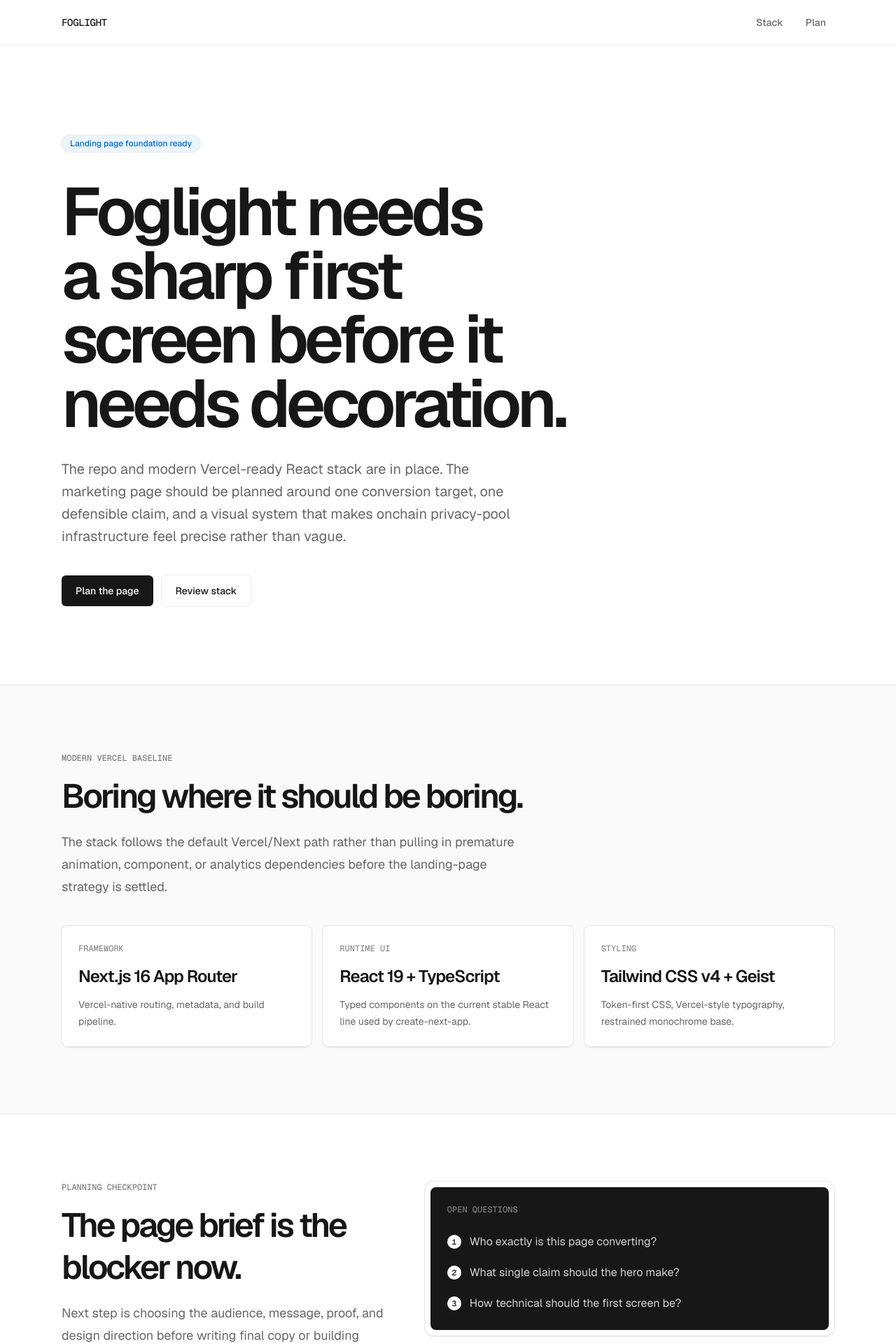
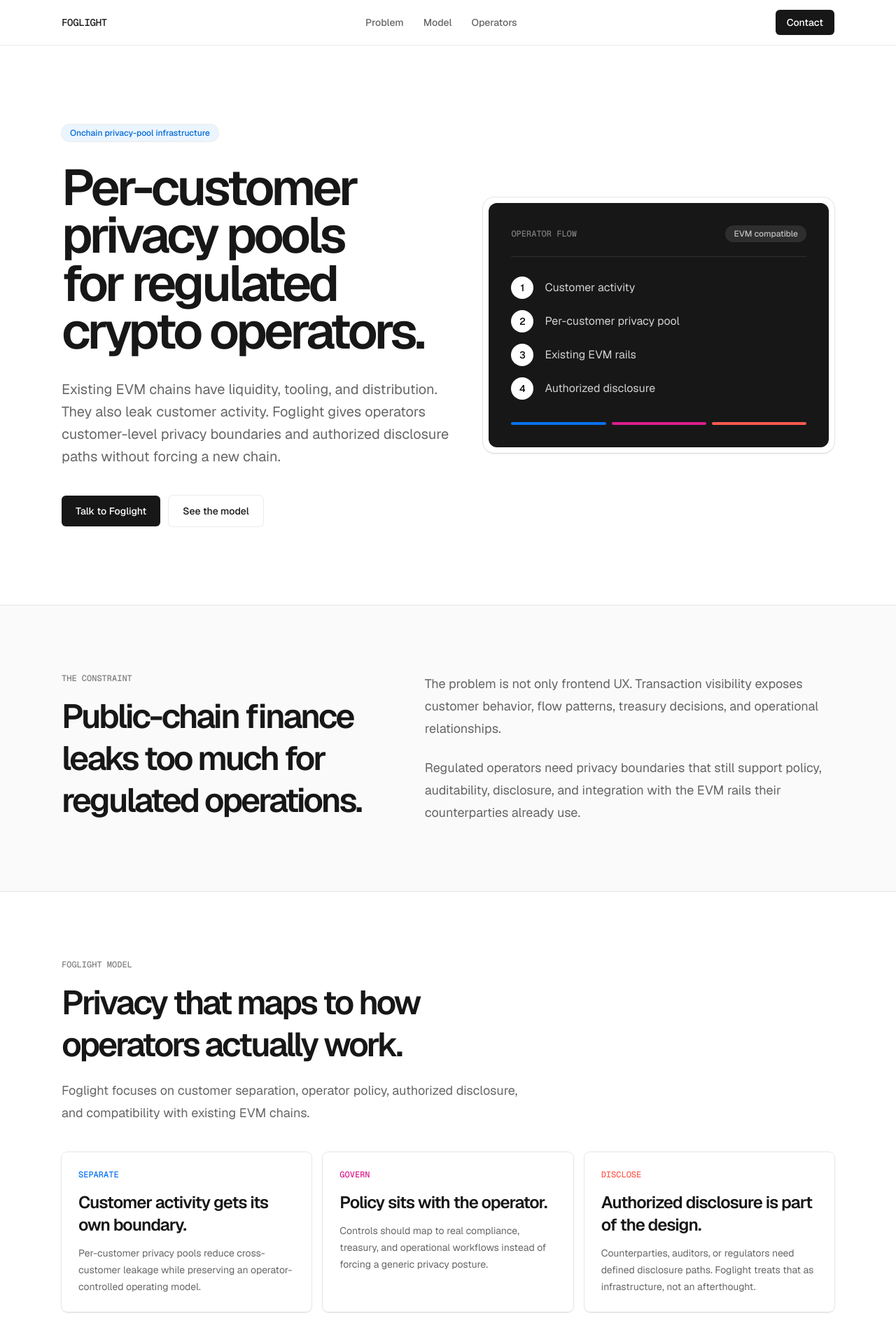
Before and after one commit to Bacon-labs/foglight-landing-page, a Next.js app: page / in a window 1280 px wide. Shown: the top 1920 px of the page at 70% size. Built offline with nearby package versions, Linux system fonts and the light colour scheme.

Commit message:
feat: build Foglight landing page

```diff
--- a/src/app/layout.tsx
+++ b/src/app/layout.tsx
@@ -15,8 +15,9 @@
 });
 
 export const metadata: Metadata = {
-  title: "Foglight",
-  description: "Foglight landing page.",
+  title: "Foglight | Per-customer privacy pools for regulated crypto operators",
+  description:
+    "Foglight builds onchain per-customer privacy-pool infrastructure for regulated crypto operators on existing EVM chains.",
 };
 
 export default function RootLayout({
--- a/src/app/page.tsx
+++ b/src/app/page.tsx
@@ -1,31 +1,49 @@
-const stack = [
+const modelSteps = [
   {
-    label: "Framework",
-    value: "Next.js 16 App Router",
-    note: "Vercel-native routing, metadata, and build pipeline.",
+    eyebrow: "Separate",
+    title: "Customer activity gets its own boundary.",
+    body: "Per-customer privacy pools reduce cross-customer leakage while preserving an operator-controlled operating model.",
+    accent: "text-[#0a72ef]",
   },
   {
-    label: "Runtime UI",
-    value: "React 19 + TypeScript",
-    note: "Typed components on the current stable React line used by create-next-app.",
+    eyebrow: "Govern",
+    title: "Policy sits with the operator.",
+    body: "Controls should map to real compliance, treasury, and operational workflows instead of forcing a generic privacy posture.",
+    accent: "text-[#de1d8d]",
   },
   {
-    label: "Styling",
-    value: "Tailwind CSS v4 + Geist",
-    note: "Token-first CSS, Vercel-style typography, restrained monochrome base.",
+    eyebrow: "Disclose",
+    title: "Authorized disclosure is part of the design.",
+    body: "Counterparties, auditors, or regulators need defined disclosure paths. Foglight treats that as infrastructure, not an afterthought.",
+    accent: "text-[#ff5b4f]",
   },
 ];
 
-const nextDecisions = [
-  "Who exactly is this page converting?",
-  "What single claim should the hero make?",
-  "How technical should the first screen be?",
+const operatorFits = [
+  "Exchanges and custodians that cannot broadcast customer behavior on public rails.",
+  "Stablecoin and payment operators that need private flows without leaving EVM distribution.",
+  "Institutional DeFi venues that need privacy boundaries compatible with operating controls.",
+  "Infrastructure partners building wallets, data, policy, or settlement surfaces for regulated users.",
+];
+
+const boundaries = [
+  "Existing EVM rails, not a new-chain detour.",
+  "Operator infrastructure, not a consumer wallet wrapper.",
+  "Controlled disclosure, not generic opacity.",
+  "Defensible product claims only, no fake compliance guarantees.",
+];
+
+const architecture = [
+  "Customer activity",
+  "Per-customer privacy pool",
+  "Existing EVM rails",
+  "Authorized disclosure",
 ];
 
 export default function Home() {
   return (
     <main className="min-h-screen bg-background text-foreground">
-      <nav className="sticky top-0 z-10 border-b border-black/[0.08] bg-white/85 backdrop-blur-xl">
+      <nav className="sticky top-0 z-20 border-b border-black/[0.08] bg-white/85 backdrop-blur-xl">
         <div className="mx-auto flex h-16 w-full max-w-6xl items-center justify-between px-6">
           <a
             href="#top"
@@ -34,101 +52,182 @@
           >
             Foglight
           </a>
-          <div className="flex items-center gap-2 text-sm font-medium text-black/60">
-            <a className="rounded-md px-3 py-2 transition hover:text-foreground" href="#stack">
-              Stack
+          <div className="hidden items-center gap-1 text-sm font-medium text-black/60 sm:flex">
+            <a className="rounded-md px-3 py-2 transition hover:text-foreground" href="#problem">
+              Problem
             </a>
-            <a className="rounded-md px-3 py-2 transition hover:text-foreground" href="#plan">
-              Plan
+            <a className="rounded-md px-3 py-2 transition hover:text-foreground" href="#model">
+              Model
+            </a>
+            <a className="rounded-md px-3 py-2 transition hover:text-foreground" href="#operators">
+              Operators
+            </a>
+          </div>
+          <a
+            href="https://x.com/FoglightPrivacy"
+            target="_blank"
+            rel="noreferrer"
+            className="inline-flex h-9 items-center justify-center rounded-md bg-foreground px-4 text-sm font-medium text-background transition hover:bg-black/80"
+          >
+            Contact
+          </a>
+        </div>
+      </nav>
+
+      <section id="top" className="mx-auto grid w-full max-w-6xl gap-12 px-6 pb-20 pt-20 sm:pb-28 sm:pt-28 lg:grid-cols-[1.05fr_0.95fr] lg:items-center">
+        <div>
+          <div className="inline-flex w-fit items-center rounded-full bg-[#ebf5ff] px-3 py-1 text-xs font-medium text-[#0068d6] shadow-[0_0_0_1px_rgba(0,0,0,0.08)]">
+            Onchain privacy-pool infrastructure
+          </div>
+          <h1 className="mt-8 max-w-4xl text-balance text-5xl font-semibold leading-[0.95] tracking-[-0.06em] sm:text-7xl">
+            Per-customer privacy pools for regulated crypto operators.
+          </h1>
+          <p className="mt-8 max-w-2xl text-pretty text-lg leading-8 text-black/60 sm:text-xl">
+            Existing EVM chains have liquidity, tooling, and distribution. They also leak customer activity. Foglight gives operators customer-level privacy boundaries and authorized disclosure paths without forcing a new chain.
+          </p>
+          <div className="mt-10 flex flex-col gap-3 sm:flex-row">
+            <a
+              href="https://x.com/FoglightPrivacy"
+              target="_blank"
+              rel="noreferrer"
+              className="inline-flex h-11 items-center justify-center rounded-md bg-foreground px-5 text-sm font-medium text-background transition hover:bg-black/80"
+            >
+              Talk to Foglight
+            </a>
+            <a
+              href="#model"
+              className="inline-flex h-11 items-center justify-center rounded-md bg-white px-5 text-sm font-medium shadow-[0_0_0_1px_rgba(0,0,0,0.08)] transition hover:bg-black/[0.03]"
+            >
+              See the model
             </a>
           </div>
         </div>
-      </nav>
 
-      <section id="top" className="mx-auto flex w-full max-w-6xl flex-col px-6 pb-20 pt-24 sm:pb-28 sm:pt-32">
-        <div className="inline-flex w-fit items-center rounded-full bg-[#ebf5ff] px-3 py-1 text-xs font-medium text-[#0068d6] shadow-[0_0_0_1px_rgba(0,0,0,0.08)]">
-          Landing page foundation ready
+        <div className="rounded-2xl bg-white p-2 shadow-[0_0_0_1px_rgba(0,0,0,0.08),0_2px_2px_rgba(0,0,0,0.04),0_8px_8px_-8px_rgba(0,0,0,0.04),0_0_0_1px_#fafafa]">
+          <div className="rounded-xl bg-[#171717] p-6 text-white sm:p-8">
+            <div className="flex items-center justify-between gap-4 border-b border-white/10 pb-5">
+              <p className="font-mono text-xs font-medium uppercase text-white/45">Operator flow</p>
+              <span className="rounded-full bg-white/10 px-3 py-1 text-xs font-medium text-white/70">EVM compatible</span>
             </div>
-
-        <div className="mt-10 max-w-4xl">
-          <h1 className="text-balance text-5xl font-semibold leading-[0.95] tracking-[-0.06em] sm:text-7xl lg:text-8xl">
-            Foglight needs a sharp first screen before it needs decoration.
-          </h1>
-          <p className="mt-8 max-w-2xl text-pretty text-lg leading-8 text-black/60 sm:text-xl">
-            The repo and modern Vercel-ready React stack are in place. The marketing page should be planned around one conversion target, one defensible claim, and a visual system that makes onchain privacy-pool infrastructure feel precise rather than vague.
-          </p>
+            <ol className="mt-7 space-y-4">
+              {architecture.map((item, index) => (
+                <li key={item} className="flex items-center gap-4">
+                  <span className="flex h-8 w-8 shrink-0 items-center justify-center rounded-full bg-white text-sm font-medium text-black">
+                    {index + 1}
+                  </span>
+                  <span className="text-base leading-7 text-white/80">{item}</span>
+                </li>
+              ))}
+            </ol>
+            <div className="mt-8 grid grid-cols-3 gap-2" aria-hidden="true">
+              <div className="h-1 rounded-full bg-[#0a72ef]" />
+              <div className="h-1 rounded-full bg-[#de1d8d]" />
+              <div className="h-1 rounded-full bg-[#ff5b4f]" />
             </div>
-
-        <div className="mt-10 flex flex-col gap-3 sm:flex-row">
-          <a
-            href="#plan"
-            className="inline-flex h-11 items-center justify-center rounded-md bg-foreground px-5 text-sm font-medium text-background transition hover:bg-black/80"
-          >
-            Plan the page
-          </a>
-          <a
-            href="#stack"
-            className="inline-flex h-11 items-center justify-center rounded-md bg-white px-5 text-sm font-medium shadow-[0_0_0_1px_rgba(0,0,0,0.08)] transition hover:bg-black/[0.03]"
-          >
-            Review stack
-          </a>
+          </div>
         </div>
       </section>
 
-      <section id="stack" className="border-y border-black/[0.08] bg-[#fafafa] py-20 sm:py-24">
-        <div className="mx-auto w-full max-w-6xl px-6">
+      <section id="problem" className="border-y border-black/[0.08] bg-[#fafafa] py-20 sm:py-24">
+        <div className="mx-auto grid w-full max-w-6xl gap-10 px-6 lg:grid-cols-[0.9fr_1.1fr] lg:items-start">
+          <div>
+            <p className="font-mono text-xs font-medium uppercase text-black/50">The constraint</p>
+            <h2 className="mt-4 text-4xl font-semibold leading-tight tracking-[-0.06em] sm:text-5xl">
+              Public-chain finance leaks too much for regulated operations.
+            </h2>
+          </div>
+          <div className="space-y-6 text-lg leading-8 text-black/60">
+            <p>
+              The problem is not only frontend UX. Transaction visibility exposes customer behavior, flow patterns, treasury decisions, and operational relationships.
+            </p>
+            <p>
+              Regulated operators need privacy boundaries that still support policy, auditability, disclosure, and integration with the EVM rails their counterparties already use.
+            </p>
+          </div>
+        </div>
+      </section>
+
+      <section id="model" className="mx-auto w-full max-w-6xl px-6 py-20 sm:py-24">
         <div className="max-w-2xl">
-            <p className="font-mono text-xs font-medium uppercase text-black/50">Modern Vercel baseline</p>
+          <p className="font-mono text-xs font-medium uppercase text-black/50">Foglight model</p>
           <h2 className="mt-4 text-4xl font-semibold leading-tight tracking-[-0.06em] sm:text-5xl">
-              Boring where it should be boring.
+            Privacy that maps to how operators actually work.
           </h2>
           <p className="mt-5 text-lg leading-8 text-black/60">
-              The stack follows the default Vercel/Next path rather than pulling in premature animation, component, or analytics dependencies before the landing-page strategy is settled.
+            Foglight focuses on customer separation, operator policy, authorized disclosure, and compatibility with existing EVM chains.
           </p>
         </div>
 
         <div className="mt-10 grid gap-4 md:grid-cols-3">
-            {stack.map((item) => (
+          {modelSteps.map((step) => (
             <article
-                key={item.label}
+              key={step.eyebrow}
               className="rounded-lg bg-white p-6 shadow-[0_0_0_1px_rgba(0,0,0,0.08),0_2px_2px_rgba(0,0,0,0.04),0_8px_8px_-8px_rgba(0,0,0,0.04),0_0_0_1px_#fafafa]"
             >
-                <p className="font-mono text-xs font-medium uppercase text-black/45">{item.label}</p>
-                <h3 className="mt-4 text-2xl font-semibold tracking-[-0.04em]">{item.value}</h3>
-                <p className="mt-3 text-sm leading-6 text-black/60">{item.note}</p>
+              <p className={`font-mono text-xs font-medium uppercase ${step.accent}`}>{step.eyebrow}</p>
+              <h3 className="mt-4 text-2xl font-semibold tracking-[-0.04em]">{step.title}</h3>
+              <p className="mt-3 text-sm leading-6 text-black/60">{step.body}</p>
             </article>
+          ))}
+        </div>
+      </section>
+
+      <section id="operators" className="border-y border-black/[0.08] bg-[#fafafa] py-20 sm:py-24">
+        <div className="mx-auto grid w-full max-w-6xl gap-10 px-6 lg:grid-cols-[0.9fr_1.1fr]">
+          <div>
+            <p className="font-mono text-xs font-medium uppercase text-black/50">Operator fit</p>
+            <h2 className="mt-4 text-4xl font-semibold leading-tight tracking-[-0.06em] sm:text-5xl">
+              Built for teams that cannot treat leakage as acceptable collateral damage.
+            </h2>
+          </div>
+          <div className="grid gap-3">
+            {operatorFits.map((fit) => (
+              <div key={fit} className="rounded-lg bg-white p-5 text-base leading-7 text-black/65 shadow-[0_0_0_1px_rgba(0,0,0,0.08)]">
+                {fit}
+              </div>
             ))}
           </div>
         </div>
       </section>
 
-      <section id="plan" className="mx-auto w-full max-w-6xl px-6 py-20 sm:py-24">
-        <div className="grid gap-10 lg:grid-cols-[0.9fr_1.1fr] lg:items-start">
+      <section className="mx-auto grid w-full max-w-6xl gap-10 px-6 py-20 sm:py-24 lg:grid-cols-[1.1fr_0.9fr] lg:items-start">
         <div>
-            <p className="font-mono text-xs font-medium uppercase text-black/50">Planning checkpoint</p>
+          <p className="font-mono text-xs font-medium uppercase text-black/50">Boundary conditions</p>
           <h2 className="mt-4 text-4xl font-semibold leading-tight tracking-[-0.06em] sm:text-5xl">
-              The page brief is the blocker now.
+            The category only works if the framing stays clean.
           </h2>
           <p className="mt-5 text-lg leading-8 text-black/60">
-              Next step is choosing the audience, message, proof, and design direction before writing final copy or building sections.
+            Foglight should be evaluated as privacy-pool infrastructure for regulated operators, with controlled disclosure and existing-chain compatibility as first-class constraints.
           </p>
         </div>
-
         <div className="rounded-xl bg-white p-2 shadow-[0_0_0_1px_rgba(0,0,0,0.08),0_2px_2px_rgba(0,0,0,0.04),0_8px_8px_-8px_rgba(0,0,0,0.04),0_0_0_1px_#fafafa]">
-            <div className="rounded-lg bg-[#171717] p-6 text-white">
-              <p className="font-mono text-xs font-medium uppercase text-white/45">Open questions</p>
-              <ol className="mt-6 space-y-4">
-                {nextDecisions.map((decision) => (
-                  <li key={decision} className="flex gap-3 text-base leading-7 text-white/80">
-                    <span className="mt-1 h-5 min-w-5 rounded-full bg-white text-center font-mono text-[11px] font-medium leading-5 text-black">
-                      {nextDecisions.indexOf(decision) + 1}
-                    </span>
-                    {decision}
+          <ul className="divide-y divide-black/[0.08] rounded-lg bg-[#171717] text-white">
+            {boundaries.map((boundary) => (
+              <li key={boundary} className="p-5 text-base leading-7 text-white/80">
+                {boundary}
               </li>
             ))}
-              </ol>
+          </ul>
         </div>
-          </div>
+      </section>
+
+      <section className="border-t border-black/[0.08] px-6 py-20 sm:py-24">
+        <div className="mx-auto max-w-4xl text-center">
+          <p className="font-mono text-xs font-medium uppercase text-black/50">Design-partner surface</p>
+          <h2 className="mt-4 text-balance text-4xl font-semibold leading-tight tracking-[-0.06em] sm:text-6xl">
+            If public-chain leakage is blocking your regulated crypto product, talk to Foglight.
+          </h2>
+          <p className="mx-auto mt-6 max-w-2xl text-lg leading-8 text-black/60">
+            The useful conversation is specific: customer boundaries, disclosure requirements, EVM integration constraints, and what an operator can safely move onchain.
+          </p>
+          <a
+            href="https://x.com/FoglightPrivacy"
+            target="_blank"
+            rel="noreferrer"
+            className="mt-10 inline-flex h-11 items-center justify-center rounded-md bg-foreground px-5 text-sm font-medium text-background transition hover:bg-black/80"
+          >
+            Contact @FoglightPrivacy
+          </a>
         </div>
       </section>
     </main>
```
Also changed, not shown: 1 other file (tests, documents, lock files or other folders). Lines whose indentation alone changed are shown as unchanged.
